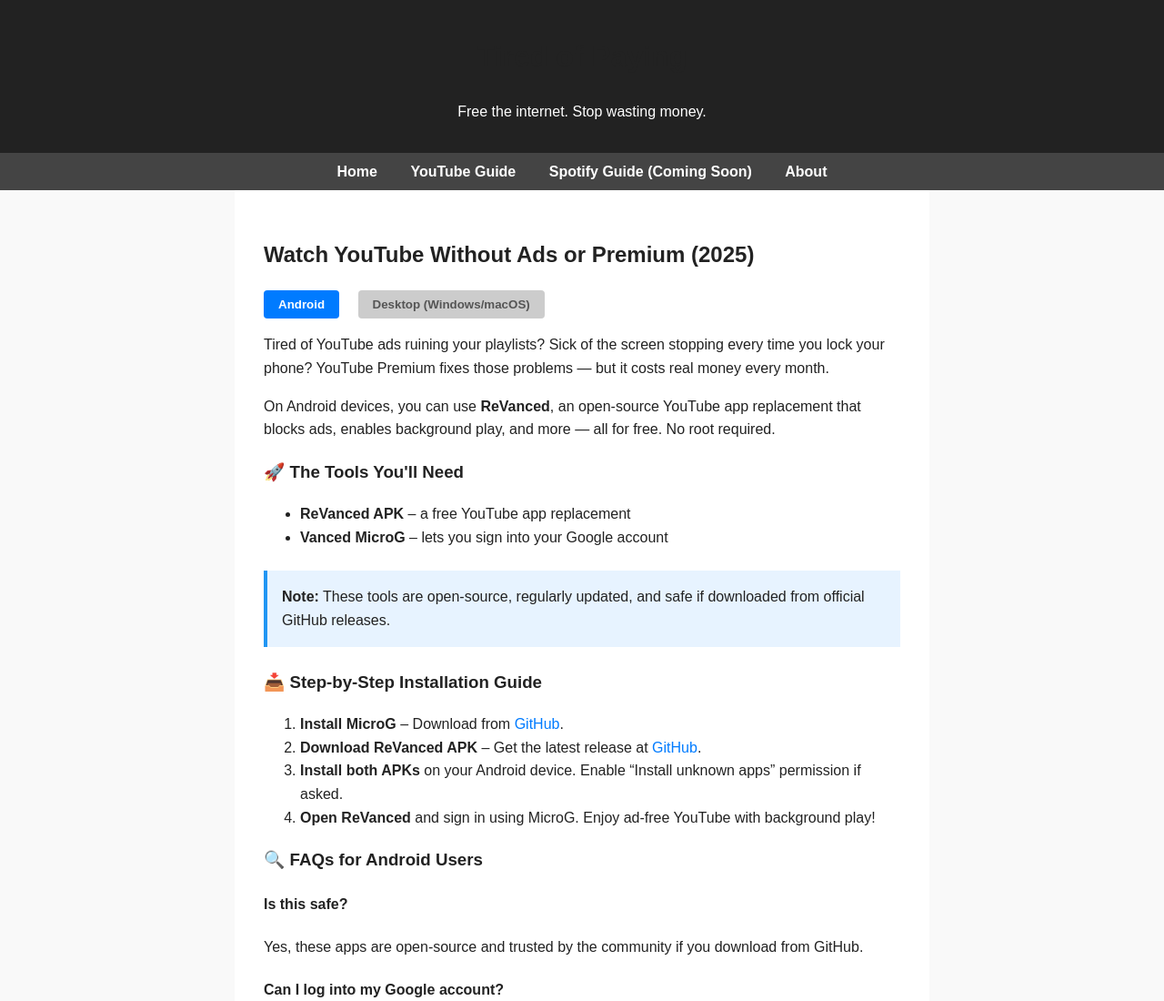
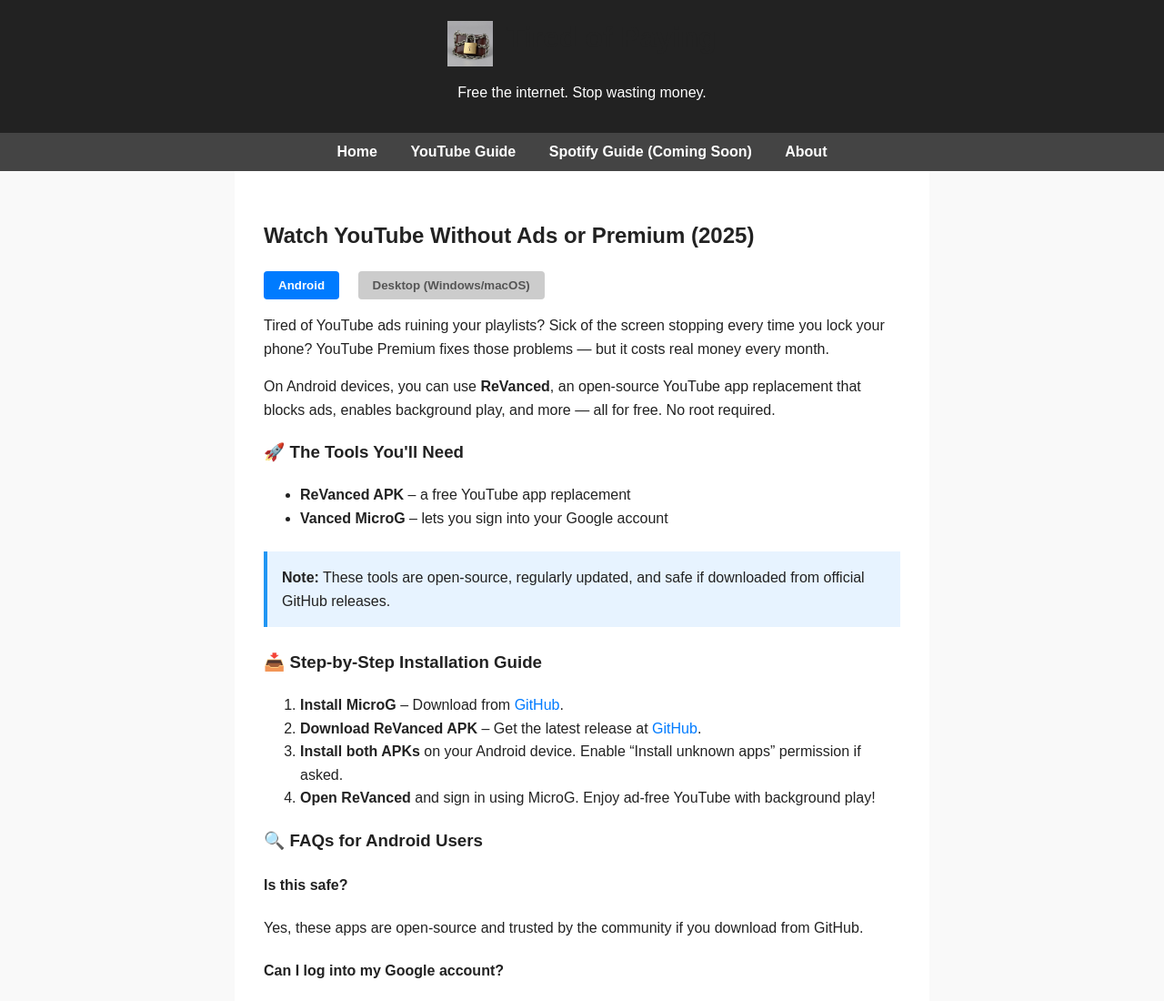
Before and after one commit to TheSaintW/tiredofpaying, a plain HTML site: page index.html in a window 1280 px wide. Shown: the top 1100 px of the page at 91% size. Drawn offline with Linux system fonts and the light colour scheme.

Commit message:
Update index.html

```diff
--- a/index.html
+++ b/index.html
@@ -51,9 +51,10 @@
 </head>
 <body>
   <header>
-    <h1>Tired of Paying</h1>
-    <p>Free the internet. Stop wasting money.</p>
-  </header>
+  <img src="logo.png" alt="Tired of Paying Logo" style="height: 50px; vertical-align: middle; margin-right: 10px;">
+  <h1 style="display: inline;">Tired of Paying</h1>
+  <p>Free the internet. Stop wasting money.</p>
+</header>
 
   <nav>
     <a href="index.html">Home</a>
```
